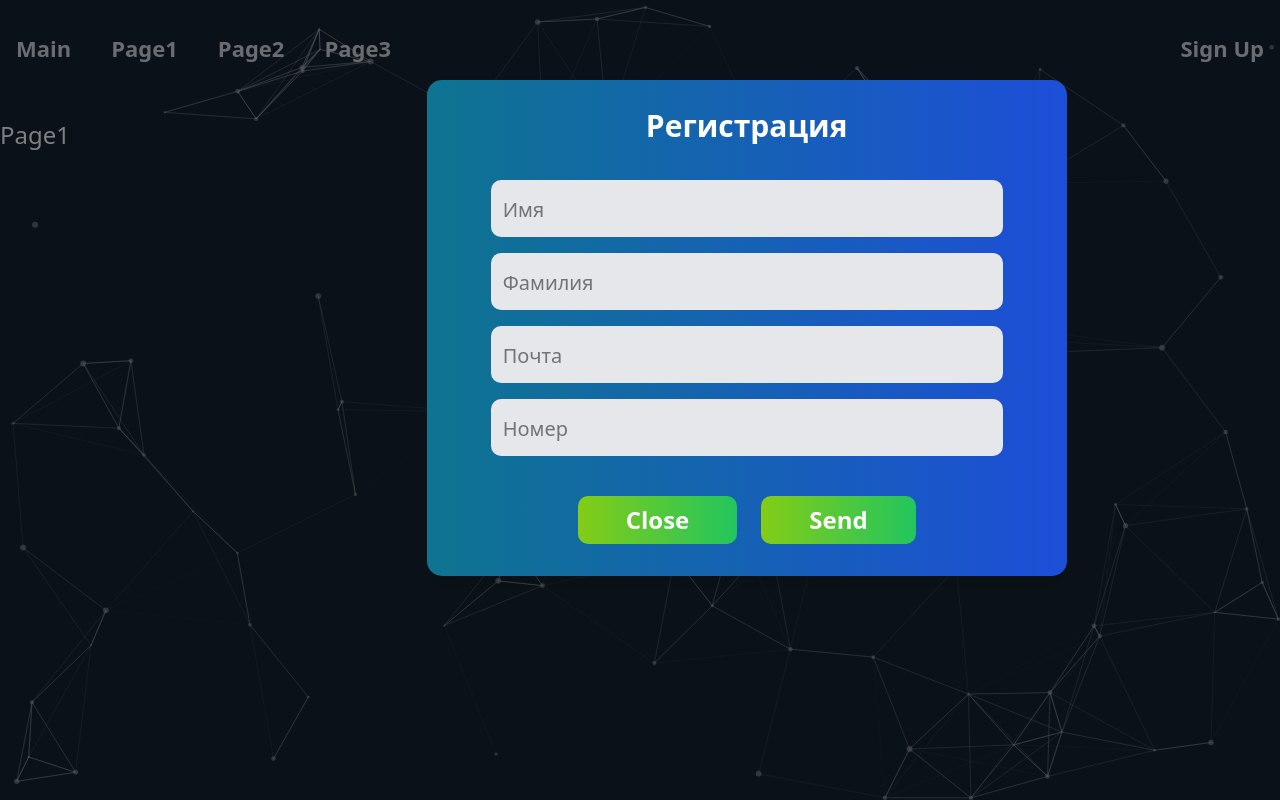
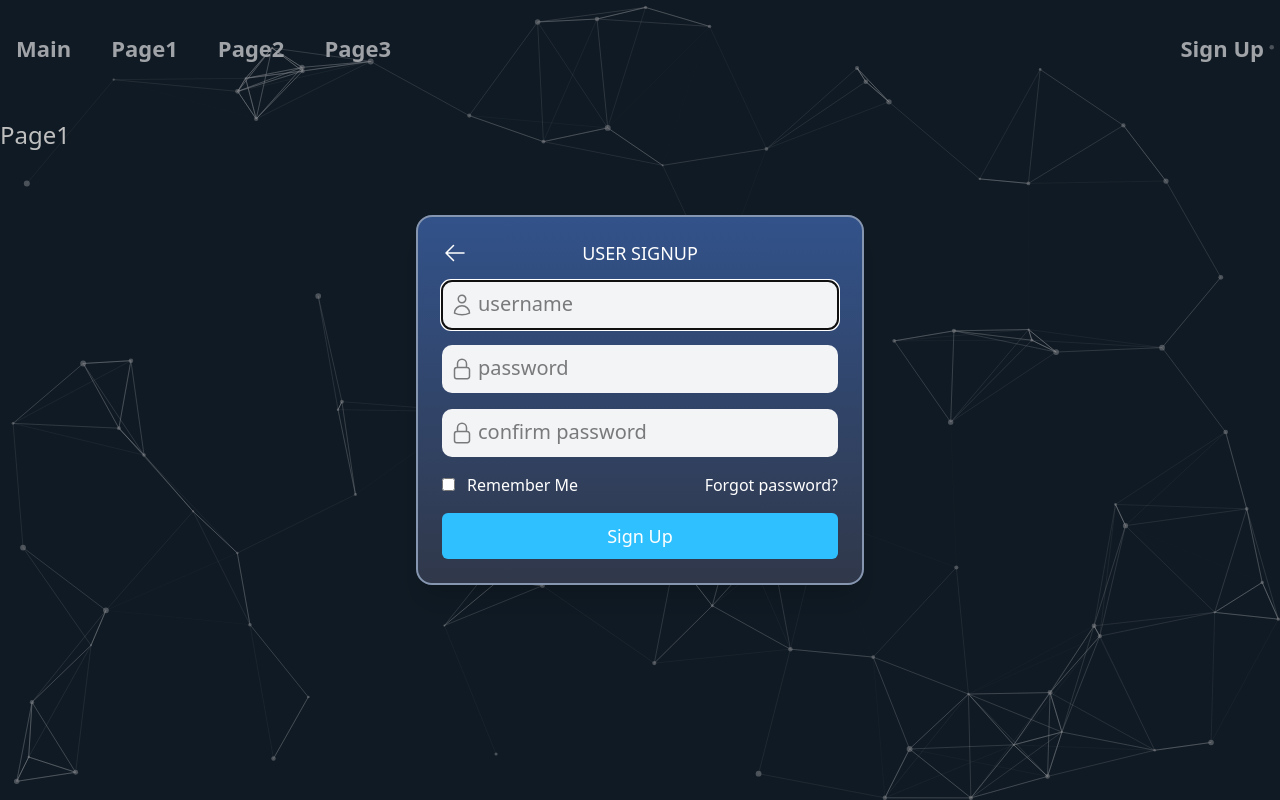
Before and after one commit to VEN0M416/notnull_project, a React (Create React App) app: page /Page1 in a window 1280 px wide. Both pictures are taken after a click on the button "Sign Up". Built offline with nearby package versions, Linux system fonts and the light colour scheme.

Commit message:
добавлена библиотека переписана форма регистрации, в разработке сессии, прошу глобальных изменений не делать

```diff
--- a/package.json
+++ b/package.json
@@ -3,9 +3,11 @@
   "version": "0.1.0",
   "private": true,
   "dependencies": {
+    "@headlessui/react": "^1.7.13",
     "@testing-library/jest-dom": "^5.16.5",
     "@testing-library/react": "^13.4.0",
     "@testing-library/user-event": "^13.5.0",
+    "axios": "^1.3.4",
     "react": "^18.2.0",
     "react-dom": "^18.2.0",
     "react-particles": "^2.9.3",
--- a/src/components/Forms/Modal.jsx
+++ /dev/null
@@ -1,28 +0,0 @@
-export default function Modal({ open, onClose, SendData, FormType, children}) {
-    const BtnStyle=' mx-3 rounded-[10px] py-2 px-12 bg-gradient-to-r from-lime-500 to-green-500 active:from-lime-700 active:to-green-700';
-
-    return (
-        <div className={`fixed inset-0 ${open ? '' : 'pointer-events-none'}`}>
-            {/* backdrop */}
-            <div
-                className={`fixed inset-0 bg-black ${open ? 'opacity-50' : 'pointer-events-none opacity-0'}`}
-                onClick={onClose}
-            />
-
-            {/* content */}
-            <div className={`fixed top-[10%] left-1/3 rounded-[15px] bg-gradient-to-r from-cyan-700 to-blue-700  text-white shadow-lg w-full max-w-screen-sm ${open ? 'opacity-100' : 'pointer-events-none opacity-0'}`}>
-                <div className=' flex justify-center rounded-t-[15px] py-3 mt-4 text-3xl'>
-                    {FormType}
-                </div>
-                { children }
-                <div className="flex justify-center my-8 text-2xl">
-                    <button onClick={onClose} className={BtnStyle}>Close</button>
-                    <button onClick={()=>{
-                        onClose();
-                        SendData();
-                    }} className={BtnStyle}>Send</button>
-                </div>
-            </div>
-        </div>
-    )
-}
--- a/src/components/Forms/SignUpForm.jsx
+++ b/src/components/Forms/SignUpForm.jsx
@@ -1,41 +1,172 @@
-import { useState } from 'react'
-import Modal from './Modal'
+import { Dialog, Transition } from '@headlessui/react'
+import { Fragment, useState } from 'react'
+import { api } from '../../core/api';
 
-const InputStyle=' w-[80%] my-2 p-3 rounded-[10px] bg-gray-200 text-black placeholder:text-black/50 placeholder:font-light placeholder:text-xl';
-const InputPos='flex justify-center';
+const InputStyle=' flex w-full my-4 p-3 pl-9 rounded-[10px] bg-gray-100 placeholder:text-black/50 placeholder:font-light placeholder:text-xl';
+
 
 export default function SignUpForm() {
-    const [ open, setOpen ] = useState(false);
-    const [data, setData] = useState({
-        name: '',
-        surname: '',
-        email: '',
-        phone: '',
-      });
 
-    const Send=(data)=>{
-        console.log(data);
+    const [user, setUser] = useState({
+        name:"",
+        password:"",
+    })
+    const [isCorrect, setCrPss] = useState(true);
+
+    const send=()=>{
+        {/* Расскоментировать при запуске хоста в Backend */}
+        /* api.post('/authorisation/registration',{username: user.name, password: user.password}).then((res)=>{console.log(res.data.status)}); */
+        console.log(user);
+    }
+
+
+
+    let [isOpen, setIsOpen] = useState(false)
+
+    function closeModal() {
+        setIsOpen(false)
+    }
+
+    function openModal() {
+        setIsOpen(true)
     }
 
     return (
-        <div>
-            <button onClick={() => setOpen(true)} className="hover:bg-hoverBg rounded-[10px] py-1 px-4 active:bg-activeBg">Sign Up</button>
-            <Modal open={open} onClose={() => setOpen(false)} SendData={() => Send(data)} FormType='Регистрация'>
-                <div className=' text-black my-4 '>
-                    <div className={InputPos}>
-                        <input type="text" placeholder='Имя' className={InputStyle} onChange={(e)=>{setData((prevSate)=>({...prevSate,name:e.target.value}))}}/>
+        <>
+        <div className="">
+            <button
+            type="button"
+            onClick={openModal}
+            className="hover:bg-hoverBg rounded-[10px] py-1 px-4  active:bg-activeBg"
+            >Sign Up</button>
+        </div>
+
+        <Transition appear show={isOpen} as={Fragment}>
+            <Dialog as="div" className="relative z-10" onClose={closeModal}>
+            <Transition.Child
+                as={Fragment}
+                enter="ease-out duration-300"
+                enterFrom="opacity-0"
+                enterTo="opacity-100"
+                leave="ease-in duration-200"
+                leaveFrom="opacity-100"
+                leaveTo="opacity-0"
+            >
+                <div className="fixed inset-0 bg-black bg-opacity-25" />
+            </Transition.Child>
+
+            <div className="fixed inset-0 overflow-y-auto">
+                <div className="flex min-h-full items-center justify-center p-4 text-center">
+                <Transition.Child
+                    as={Fragment}
+                    enter="ease-out duration-300"
+                    enterFrom="opacity-0 scale-95"
+                    enterTo="opacity-100 scale-100"
+                    leave="ease-in duration-200"
+                    leaveFrom="opacity-100 scale-100"
+                    leaveTo="opacity-0 scale-95"
+                >
+                <Dialog.Panel className="w-full max-w-md transform overflow-hidden rounded-2xl border-2 border-[#8696b0]  bg-gradient-to-b from-[#32528a] to-[#30384a] p-6 text-left align-middle shadow-xl transition-all">
+
+
+                    <Dialog.Title
+                        as="h3"
+                        className="flex justify-center mb-4 text-lg font-medium leading-6 text-white"
+                    >
+                        <svg
+                            xmlns="http://www.w3.org/2000/svg"
+                            fill="none"
+                            viewBox="0 0 24 24"
+                            stroke-width="1.5"
+                            stroke="currentColor"
+                            className=" fixed left-[25px] w-6 h-6 cursor-pointer"
+                            onClick={closeModal}>
+                            <path stroke-linecap="round" stroke-linejoin="round" d="M10.5 19.5L3 12m0 0l7.5-7.5M3 12h18" />
+                        </svg>
+                        USER SIGNUP
+                        </Dialog.Title>
+
+                    <div className="mt-2">
+                        <svg
+                            xmlns="http://www.w3.org/2000/svg"
+                            fill="none"
+                            viewBox="0 0 24 24"
+                            stroke-width="1.5"
+                            stroke="currentColor"
+                            className="fixed w-6 h-6 ml-2 mt-3 text-black/50">
+                            <path stroke-linecap="round" stroke-linejoin="round" d="M15.75 6a3.75 3.75 0 11-7.5 0 3.75 3.75 0 017.5 0zM4.501 20.118a7.5 7.5 0 0114.998 0A17.933 17.933 0 0112 21.75c-2.676 0-5.216-.584-7.499-1.632z" />
+                        </svg>
+                        <input
+                            className={InputStyle}
+                            type="text"
+                            placeholder='username'
+                            onChange={(e)=>{setUser((prevState=>({...prevState,name: e.target.value})))}}
+                        />
+                        <svg
+                            xmlns="http://www.w3.org/2000/svg"
+                            fill="none"
+                            viewBox="0 0 24 24"
+                            stroke-width="1.5"
+                            stroke="currentColor"
+                            className="fixed w-6 h-6 ml-2 mt-3 text-black/50">
+                            <path stroke-linecap="round" stroke-linejoin="round" d="M16.5 10.5V6.75a4.5 4.5 0 10-9 0v3.75m-.75 11.25h10.5a2.25 2.25 0 002.25-2.25v-6.75a2.25 2.25 0 00-2.25-2.25H6.75a2.25 2.25 0 00-2.25 2.25v6.75a2.25 2.25 0 002.25 2.25z" />
+                        </svg>
+                        <input
+                            className={InputStyle}
+                            type="password"
+                            name="password"
+                            placeholder='password'
+                            onChange={(e)=>{
+                                setUser((prevState=>({...prevState,password: e.target.value})));
+                                e.target.value === user.password ? setCrPss(true) : setCrPss(false);
+                            }}
+                        />
+                        <svg
+                            xmlns="http://www.w3.org/2000/svg"
+                            fill="none"
+                            viewBox="0 0 24 24"
+                            stroke-width="1.5"
+                            stroke="currentColor"
+                            className="fixed w-6 h-6 ml-2 mt-3 text-black/50">
+                            <path stroke-linecap="round" stroke-linejoin="round" d="M16.5 10.5V6.75a4.5 4.5 0 10-9 0v3.75m-.75 11.25h10.5a2.25 2.25 0 002.25-2.25v-6.75a2.25 2.25 0 00-2.25-2.25H6.75a2.25 2.25 0 00-2.25 2.25v6.75a2.25 2.25 0 002.25 2.25z" />
+                        </svg>
+                        <input
+                            className={InputStyle}
+                            type="password"
+                            name="confirmPassword"
+                            placeholder='confirm password'
+                            onChange={(e)=>{e.target.value === user.password ? setCrPss(true) : setCrPss(false);}}
+                        />
+                        {!isCorrect && <span className='text-base text-red-500'>Пароли не совпадают!</span>}
+                        <div className='flex mt-2 text-white justify-between '>
+                            <div>
+                                <input type="checkbox" id="rememder" className=' cursor-pointer'/>
+                                <label className="ml-3 text-base cursor-pointer" htmlFor="rememder">Remember Me</label>
+                            </div>
+                            <p
+                                className=' cursor-pointer'
+                            >Forgot password?</p>
+                        </div>
                     </div>
-                    <div className={InputPos}>
-                        <input type="text" placeholder='Фамилия' className={InputStyle} onChange={(e)=>{setData((prevSate)=>({...prevSate,surname:e.target.value}))}}/>
+
+                    <div className="mt-4">
+                        <button
+                        type="button"
+                        className="inline-flex justify-center w-full rounded-md border border-transparent bg-[#2fc0ff] px-4 py-2 text-lg font-medium text-white hover:bg-blue-500 active:bg-[#2fc0ff] focus:outline-none focus-visible:ring-2 focus-visible:ring-blue-500 focus-visible:ring-offset-2"
+                        onClick={()=> {
+                            send();
+                            closeModal();
+                        }}
+                        >
+                        Sign Up
+                        </button>
                     </div>
-                    <div className={InputPos}>
-                        <input type='email' placeholder='Почта' className={InputStyle} onChange={(e)=>{setData((prevSate)=>({...prevSate,email:e.target.value}))}}/>
-                    </div>
-                    <div className={InputPos}>
-                        <input type='text' placeholder='Номер' className={InputStyle} onChange={(e)=>{setData((prevSate)=>({...prevSate,phone:e.target.value}))}}/>
-                    </div>
+                </Dialog.Panel>
+                </Transition.Child>
                 </div>
-            </Modal>
-        </div>
+            </div>
+            </Dialog>
+        </Transition>
+        </>
     )
 }
--- a/src/components/Header/Header.jsx
+++ b/src/components/Header/Header.jsx
@@ -4,7 +4,6 @@ import Particle from '../../background/Particle';
 import SignUpForm from '../Forms/SignUpForm';
 
 const LnkStyle="hover:bg-hoverBg rounded-[10px] py-1 px-4 active:bg-activeBg";
-/* const BtnStyle="hover:bg-hoverBg rounded-[10px] py-1 px-4 active:bg-activeBg"; */
 
 const Header= () =>{
   return (
--- a/tailwind.config.js
+++ b/tailwind.config.js
@@ -5,6 +5,22 @@ module.exports = {
   ],
   theme: {
     extend: {
+      screens: {
+        'sm': '640px',
+        // => @media (min-width: 640px) { ... }
+
+        'md': '768px',
+        // => @media (min-width: 768px) { ... }
+
+        'lg': '1024px',
+        // => @media (min-width: 1024px) { ... }
+
+        'xl': '1280px',
+        // => @media (min-width: 1280px) { ... }
+
+        '2xl': '1440px',
+        // => @media (min-width: 1536px) { ... }
+      },
       colors:{
         headerLinks: '#d5d9df',
         hoverBg: '#a9aeb429',
@@ -13,7 +29,7 @@ module.exports = {
       },
       padding:{
 
-      }
+      },
     },
   },
   plugins: [],
```
Also changed, not shown: 1 other file (tests, documents, lock files or other folders).
